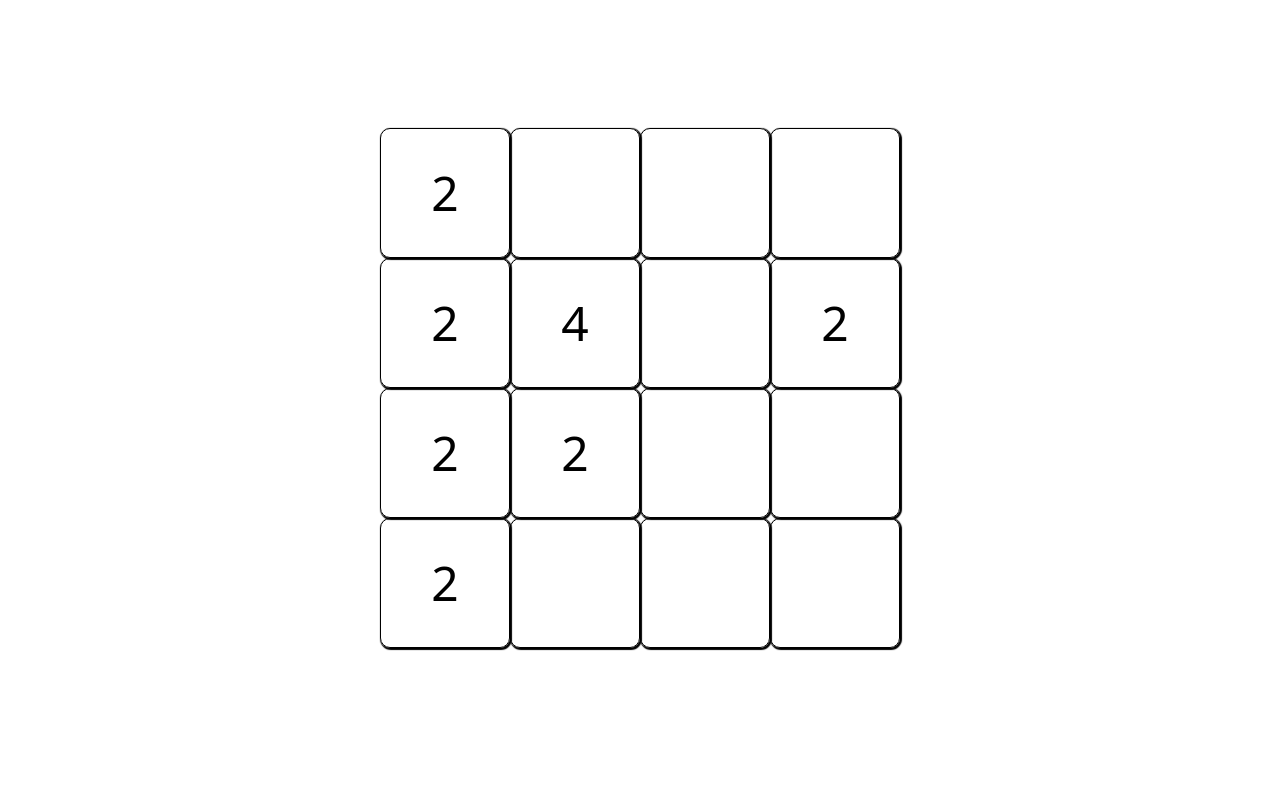
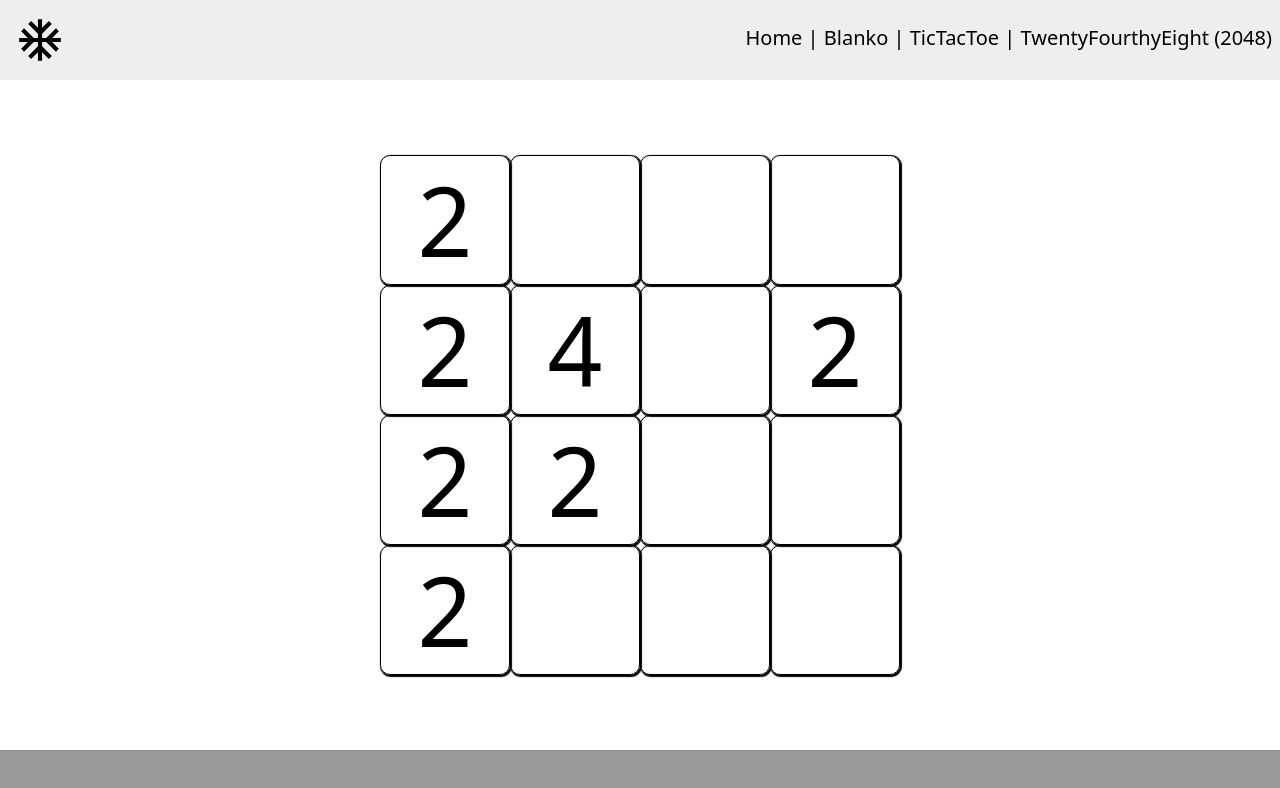
Before and after one commit to Yalilix/GameHub, a React (Vite) app: page /2048 in a window 1280 px wide. Shown: the top 788 px of the page. Built offline with nearby package versions, Linux system fonts and the light colour scheme.

Commit message:
fixed styling for tictactoe and adjusted 2048 styling

```diff
--- a/src/games/2048/FailModal.jsx
+++ b/src/games/2048/FailModal.jsx
@@ -1,8 +1,8 @@
 const FailModal = ({ setFail }) => {
   return (
     <>
-      <div className='dark-bg'>
-        <div className='normal-bg'>
+      <div className="dark-bg">
+        <div className="normal-bg">
           <span>Game Over</span>
           <button onClick={() => setFail(false)}>X</button>
         </div>
--- a/src/games/2048/Game.css
+++ b/src/games/2048/Game.css
@@ -11,14 +11,12 @@
 }
 
 .parent {
-  height: 97vh;
   display: flex;
   flex-direction: row;
   justify-content: center;
   align-items: center;
   user-select: none;
 }
-
 
 .parent > div {
   display: flex;
--- a/src/games/2048/TwentyFourthyEight.jsx
+++ b/src/games/2048/TwentyFourthyEight.jsx
@@ -1,6 +1,7 @@
 import { useState } from 'react';
 import './Game.css';
 import FailModal from './FailModal';
+import Page from '../../components/Page';
 
 function TwentyFourthyEight() {
   const defaultBoard = [
@@ -209,9 +210,10 @@ function TwentyFourthyEight() {
 
   return (
     <>
+      <Page>
         {fail && <FailModal setFail={setFail} />}
         <div onKeyDown={handleKeyPress} tabIndex={0}>
-        <div className="parent">
+          <div className="parent h-fit">
             {board.map((col) => {
               return (
                 <>
@@ -229,6 +231,7 @@ function TwentyFourthyEight() {
             })}
           </div>
         </div>
+      </Page>
     </>
   );
 }
--- a/src/games/tictactoe/TicTacToe.jsx
+++ b/src/games/tictactoe/TicTacToe.jsx
@@ -1,4 +1,7 @@
 import { useState } from 'react';
+import './style.css';
+import { Button } from '@mui/material';
+import Page from '../../components/Page';
 
 const TicTacToe = () => {
   const defaultBoard = [
@@ -113,16 +116,20 @@ const TicTacToe = () => {
 
   return (
     <>
-      <div>
+      <Page>
+        <div className=" flex justify-center items-center h-fit text-black flex-col rounded-md">
           {board.map((row, y) => {
             return (
               <>
-              <div className='row'>
+                <div className="row rounded-md">
                   {row.map((value, x) => {
                     return (
                       <>
                         <button
-                        className={setColour(x, y)}
+                          className={`${setColour(
+                            x,
+                            y
+                          )} border border-black w-40 h-32 rounded-xl`}
                           onClick={() => handleTurn(x, y)}
                         >
                           {value}
@@ -134,8 +141,10 @@ const TicTacToe = () => {
               </>
             );
           })}
+          {win && <div>{`Win player: ${turn === 'X' ? 'O' : 'X'}`}</div>}
+          <Button sx={{ paddingTop: '10px', height: '50px' }}>reset</Button>
         </div>
-      {win && <div>{`Win player: ${turn === 'X' ? 'O' : 'X'}`}</div>}
+      </Page>
     </>
   );
 };
--- a/src/games/tictactoe/style.css
+++ b/src/games/tictactoe/style.css
@@ -1,38 +1,3 @@
-#root {
-  max-width: 1280px;
-  margin: 0 auto;
-  padding: 2rem;
-  text-align: center;
-}
-
-.logo {
-  height: 6em;
-  padding: 1.5em;
-  will-change: filter;
-  transition: filter 300ms;
-}
-.logo:hover {
-  filter: drop-shadow(0 0 2em #646cffaa);
-}
-.logo.react:hover {
-  filter: drop-shadow(0 0 2em #61dafbaa);
-}
-
-@keyframes logo-spin {
-  from {
-    transform: rotate(0deg);
-  }
-  to {
-    transform: rotate(360deg);
-  }
-}
-
-@media (prefers-reduced-motion: no-preference) {
-  a:nth-of-type(2) .logo {
-    animation: logo-spin infinite 20s linear;
-  }
-}
-
 .card {
   padding: 2em;
 }
```
Lines whose indentation alone changed are shown as unchanged.
